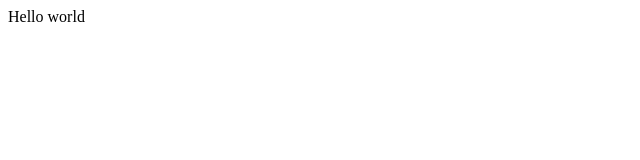
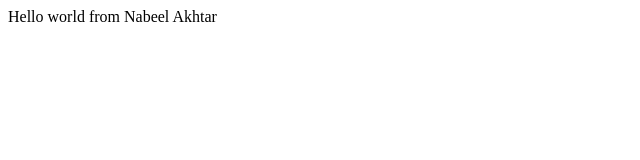
Before and after one commit to NabeelAkhtarHarl/bootcamp2020class1, a plain HTML site: page index.html in a window 1280 px wide. Shown: the whole page, without its empty margins (0-640 px from the left). Drawn offline with Linux system fonts and the light colour scheme.

Commit message:
add name

```diff
--- a/index.html
+++ b/index.html
@@ -7,7 +7,7 @@
 </head>
 <body>
     <div>
-        Hello world
+        Hello world from Nabeel Akhtar
     </div>
 </body>
 </html>
```
